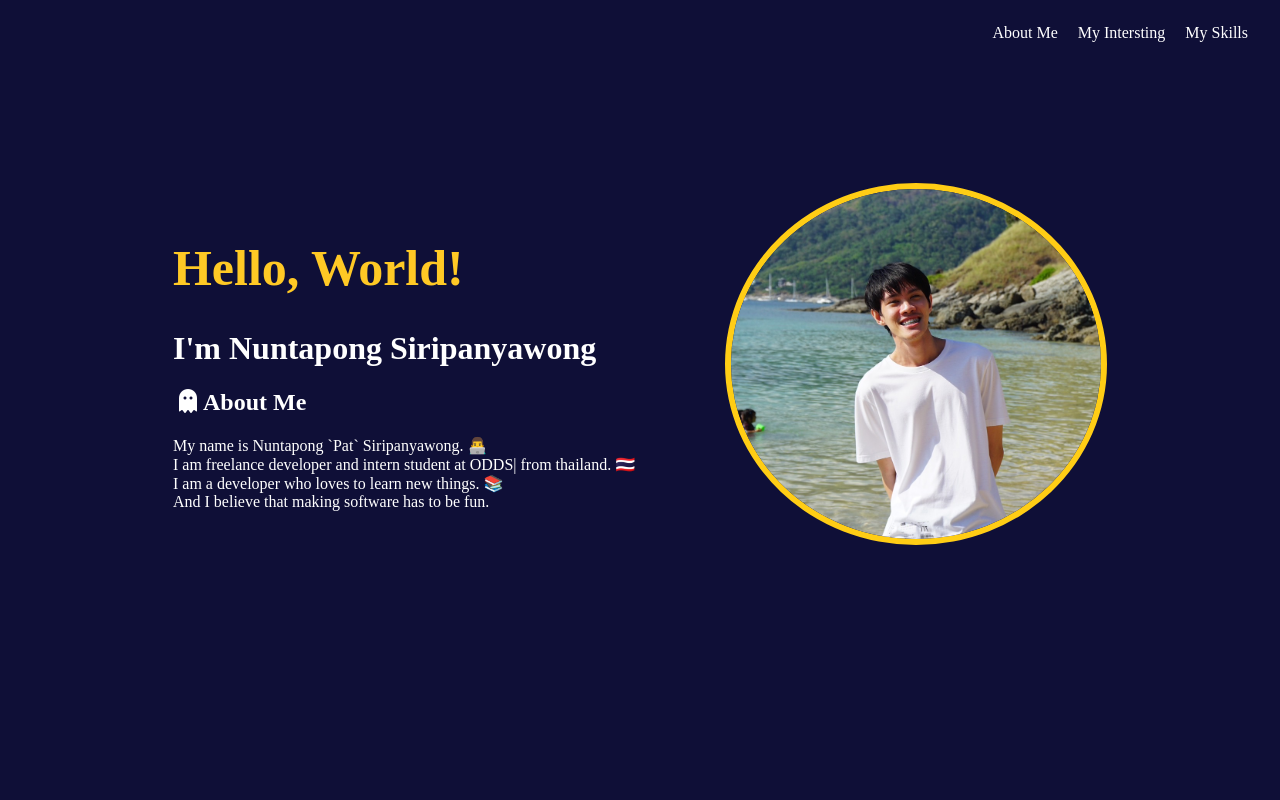
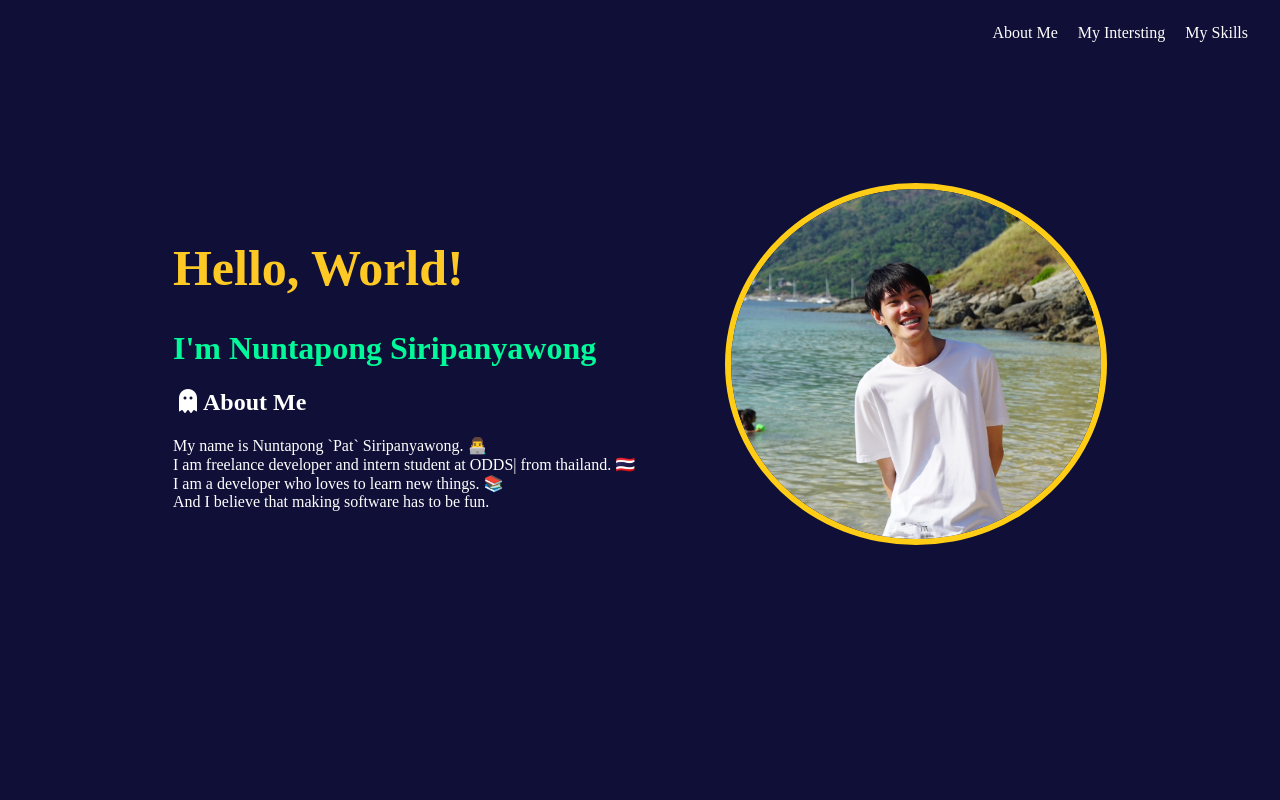
Before and after one commit to NuntapongS/my-portfolio, a React (Create React App) app: page / in a window 1280 px wide. Shown: the top 800 px of the page. Built offline with nearby package versions, Linux system fonts and the light colour scheme.

Commit message:
add title name style

```diff
--- a/src/styles/portfolio.css
+++ b/src/styles/portfolio.css
@@ -2,3 +2,7 @@
     color: #FFC925;
     font-size: 50px;
 }
+
+.title-name {
+    color: mediumspringgreen;
+}
```
